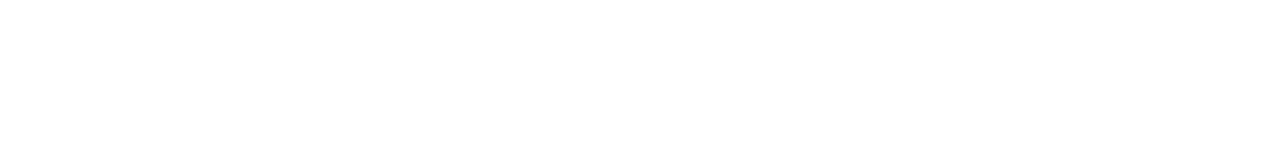
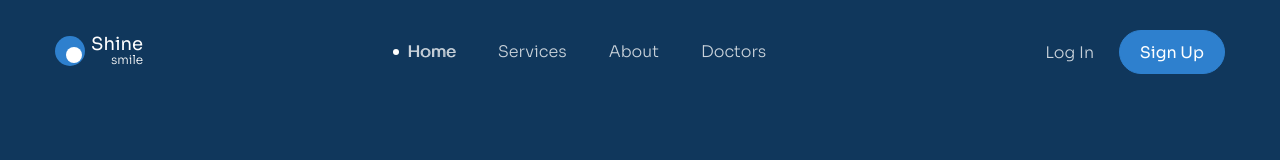
Before and after one commit to thanhhang31023/htmlcss-project-03, a plain HTML site: page index.html in a window 1280 px wide. Drawn offline with Linux system fonts and the light colour scheme.

Commit message:
Add Navbar

```diff
--- a/assets/css/styles.css
+++ b/assets/css/styles.css
@@ -1,5 +1,9 @@
 * {
     box-sizing: border-box;
+}
+
+:root {
+    --header-bg: #10375c;
 }
 
 html {
@@ -15,3 +19,140 @@ body {
     font-size: 1.6rem;
     font-family: "Sora", serif;
 }
+
+/* Common */
+a {
+    text-decoration: none;
+}
+
+.container {
+    width: 1170px;
+    max-width: calc(100% - 48px);
+    /*phóng to nhỏ thì lề trái phải đều cách 24px */
+    margin: 0 auto; /*căn giữa */
+}
+
+.btn {
+    --height: 60px;
+
+    display: inline-block;
+    min-width: 20.5rem;
+    height: var(--height);
+    padding: 0 20px;
+    border-radius: 99px;
+    border: 1px solid #2e80ce;
+    font-size: 1.8rem;
+    font-weight: 400;
+    text-align: center;
+    line-height: var(--height);
+    color: #fff;
+    background: #2e80ce;
+}
+
+.btn:hover {
+    opacity: 0.8;
+    cursor: pointer;
+}
+
+/* Header */
+.header {
+    position: sticky;
+    min-height: 100vh;
+    top: -30px;
+    padding-top: 30px;
+    background: var(--header-bg);
+    z-index: 1;
+}
+
+.logo {
+    position: relative;
+    display: inline-flex;
+    font-size: 1rem;
+}
+
+.logo__circle::before,
+.logo__circle::after {
+    content: "";
+    display: inline-block;
+    border-radius: 50%;
+}
+
+.logo__circle::before {
+    width: 3em;
+    height: 3em;
+    background: #2e80ce;
+}
+
+.logo__circle::after {
+    position: absolute;
+    top: 1.1em;
+    left: 1.1em;
+    width: 1.6em;
+    height: 1.6em;
+    background: #fff;
+}
+
+.logo__text {
+    margin-left: 0.6em;
+    color: #fff;
+    text-align: right;
+    line-height: 1.6em;
+}
+
+.logo__brand {
+    display: block;
+    font-size: 1.8em;
+    font-weight: 400;
+}
+
+.logo__brand--small {
+    font-size: 1.2em;
+    font-weight: 300;
+}
+
+/* Header top */
+.header-top {
+    display: flex;
+    align-items: center;
+    justify-content: space-between;
+}
+
+.navbar__list {
+    display: flex;
+}
+
+.action__login,
+.navbar__link {
+    padding: 4px 21px; /*4px để tăng phạm vi bấm */
+    font-size: 1.6rem;
+    font-weight: 300;
+    color: #c9d2da;
+}
+
+.navbar__link:hover {
+    color: #fff;
+    text-shadow: 1px 0 0 currentColor;
+}
+
+.navbar__item--active {
+    text-shadow: 1px 0 0 currentColor;
+}
+
+.navbar__item--active::before {
+    position: relative;
+    top: -2px;
+    left: -8px;
+    content: "";
+    display: inline-block;
+    width: 0.6rem;
+    height: 0.6rem;
+    border-radius: 50%;
+    background: #fff;
+}
+
+.action__signup {
+    --height: 44px;
+
+    min-width: 10.4rem;
+    font-size: 1.6rem;
+}
--- a/index.html
+++ b/index.html
@@ -6,23 +6,82 @@
         <title>Shine Smile</title>
 
         <!-- Favicon -->
-        <link rel="apple-touch-icon" sizes="57x57" href="./assets/favicon/apple-icon-57x57.png">
-        <link rel="apple-touch-icon" sizes="60x60" href="./assets/favicon/apple-icon-60x60.png">
-        <link rel="apple-touch-icon" sizes="72x72" href="./assets/favicon/apple-icon-72x72.png">
-        <link rel="apple-touch-icon" sizes="76x76" href="./assets/favicon/apple-icon-76x76.png">
-        <link rel="apple-touch-icon" sizes="114x114" href="./assets/favicon/apple-icon-114x114.png">
-        <link rel="apple-touch-icon" sizes="120x120" href="./assets/favicon/apple-icon-120x120.png">
-        <link rel="apple-touch-icon" sizes="144x144" href="./assets/favicon/apple-icon-144x144.png">
-        <link rel="apple-touch-icon" sizes="152x152" href="./assets/favicon/apple-icon-152x152.png">
-        <link rel="apple-touch-icon" sizes="180x180" href="./assets/favicon/apple-icon-180x180.png">
-        <link rel="icon" type="image/png" sizes="192x192"  href="./assets/favicon/android-icon-192x192.png">
-        <link rel="icon" type="image/png" sizes="32x32" href="./assets/favicon/favicon-32x32.png">
-        <link rel="icon" type="image/png" sizes="96x96" href="./assets/favicon/favicon-96x96.png">
-        <link rel="icon" type="image/png" sizes="16x16" href="./assets/favicon/favicon-16x16.png">
-        <link rel="manifest" href="./assets/favicon/manifest.json">
-        <meta name="msapplication-TileColor" content="#ffffff">
-        <meta name="msapplication-TileImage" content="./assets/favicon/ms-icon-144x144.png">
-        <meta name="theme-color" content="#ffffff">
+        <link
+            rel="apple-touch-icon"
+            sizes="57x57"
+            href="./assets/favicon/apple-icon-57x57.png"
+        />
+        <link
+            rel="apple-touch-icon"
+            sizes="60x60"
+            href="./assets/favicon/apple-icon-60x60.png"
+        />
+        <link
+            rel="apple-touch-icon"
+            sizes="72x72"
+            href="./assets/favicon/apple-icon-72x72.png"
+        />
+        <link
+            rel="apple-touch-icon"
+            sizes="76x76"
+            href="./assets/favicon/apple-icon-76x76.png"
+        />
+        <link
+            rel="apple-touch-icon"
+            sizes="114x114"
+            href="./assets/favicon/apple-icon-114x114.png"
+        />
+        <link
+            rel="apple-touch-icon"
+            sizes="120x120"
+            href="./assets/favicon/apple-icon-120x120.png"
+        />
+        <link
+            rel="apple-touch-icon"
+            sizes="144x144"
+            href="./assets/favicon/apple-icon-144x144.png"
+        />
+        <link
+            rel="apple-touch-icon"
+            sizes="152x152"
+            href="./assets/favicon/apple-icon-152x152.png"
+        />
+        <link
+            rel="apple-touch-icon"
+            sizes="180x180"
+            href="./assets/favicon/apple-icon-180x180.png"
+        />
+        <link
+            rel="icon"
+            type="image/png"
+            sizes="192x192"
+            href="./assets/favicon/android-icon-192x192.png"
+        />
+        <link
+            rel="icon"
+            type="image/png"
+            sizes="32x32"
+            href="./assets/favicon/favicon-32x32.png"
+        />
+        <link
+            rel="icon"
+            type="image/png"
+            sizes="96x96"
+            href="./assets/favicon/favicon-96x96.png"
+        />
+        <link
+            rel="icon"
+            type="image/png"
+            sizes="16x16"
+            href="./assets/favicon/favicon-16x16.png"
+        />
+        <link rel="manifest" href="./assets/favicon/manifest.json" />
+        <meta name="msapplication-TileColor" content="#ffffff" />
+        <meta
+            name="msapplication-TileImage"
+            content="./assets/favicon/ms-icon-144x144.png"
+        />
+        <meta name="theme-color" content="#ffffff" />
 
         <!-- Embed fonts -->
         <link rel="preconnect" href="https://fonts.googleapis.com" />
@@ -33,12 +92,51 @@
         />
 
         <!-- Reset Css -->
-         <link rel="stylesheet" href="./assets/css/reset.css">
-         <link rel="stylesheet" href="./assets/css/styles.css">
-
-
+        <link rel="stylesheet" href="./assets/css/reset.css" />
+        <link rel="stylesheet" href="./assets/css/styles.css" />
     </head>
     <body>
+        <header class="header">
+            <div class="container">
+                <div class="header-top">
+                    <!-- Logo -->
+                    <a href="/">
+                        <div class="logo">
+                            <span class="logo__circle"> </span>
+                            <span class="logo__text">
+                                <span class="logo__brand">Shine</span>
+                                <span class="logo__brand logo__brand--small">
+                                    smile
+                                </span>
+                            </span>
+                        </div>
+                    </a>
 
+                    <!-- Navbar -->
+                     <nav class="navbar">
+                        <ul class="navbar__list">
+                            <li class="navbar__item">
+                                <a href="#" class="navbar__link navbar__item--active">Home</a>
+                            </li>
+                            <li class="navbar__item">
+                                <a href="services" class="navbar__link">Services</a>
+                            </li>
+                            <li class="navbar__item">
+                                <a href="about" class="navbar__link">About</a>
+                            </li>
+                            <li class="navbar__item">
+                                <a href="doctors" class="navbar__link">Doctors</a>
+                            </li>
+                        </ul>
+                     </nav>
+
+                     <!-- Action -->
+                      <div class="action">
+                        <a href="#!" class="action__login">Log In</a>
+                        <a href="#!" class="btn action__signup">Sign Up</a>
+                      </div>
+                </div>
+            </div>
+        </header>
     </body>
 </html>
```
